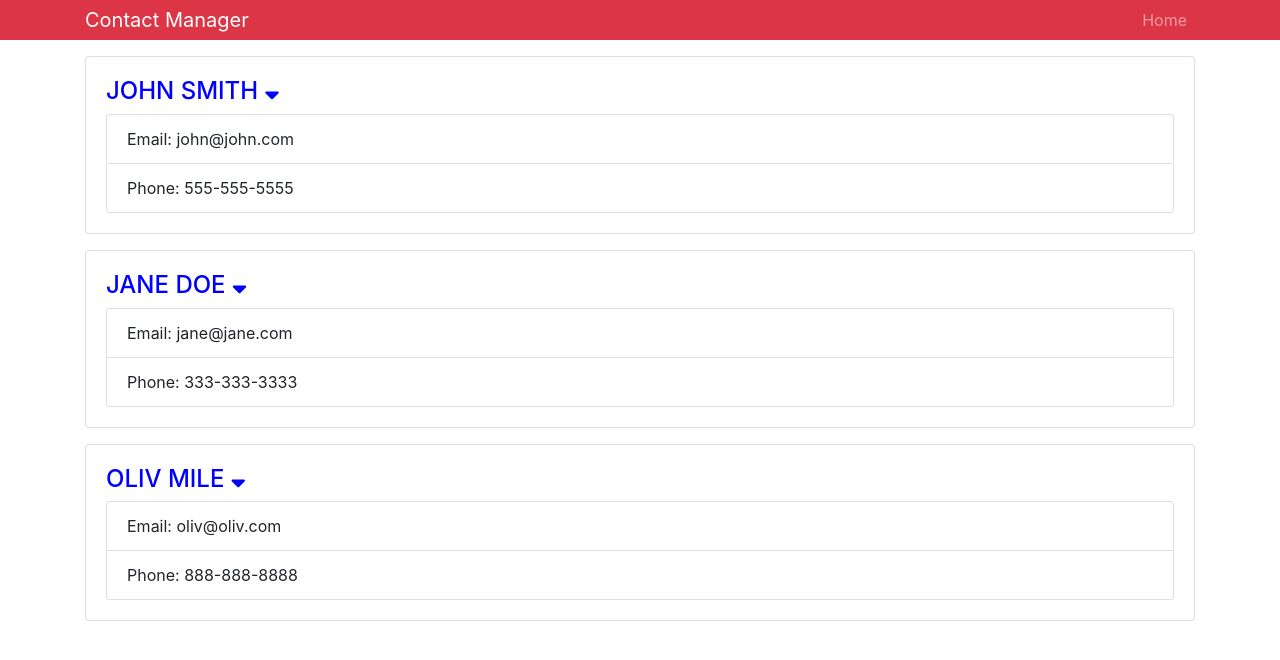
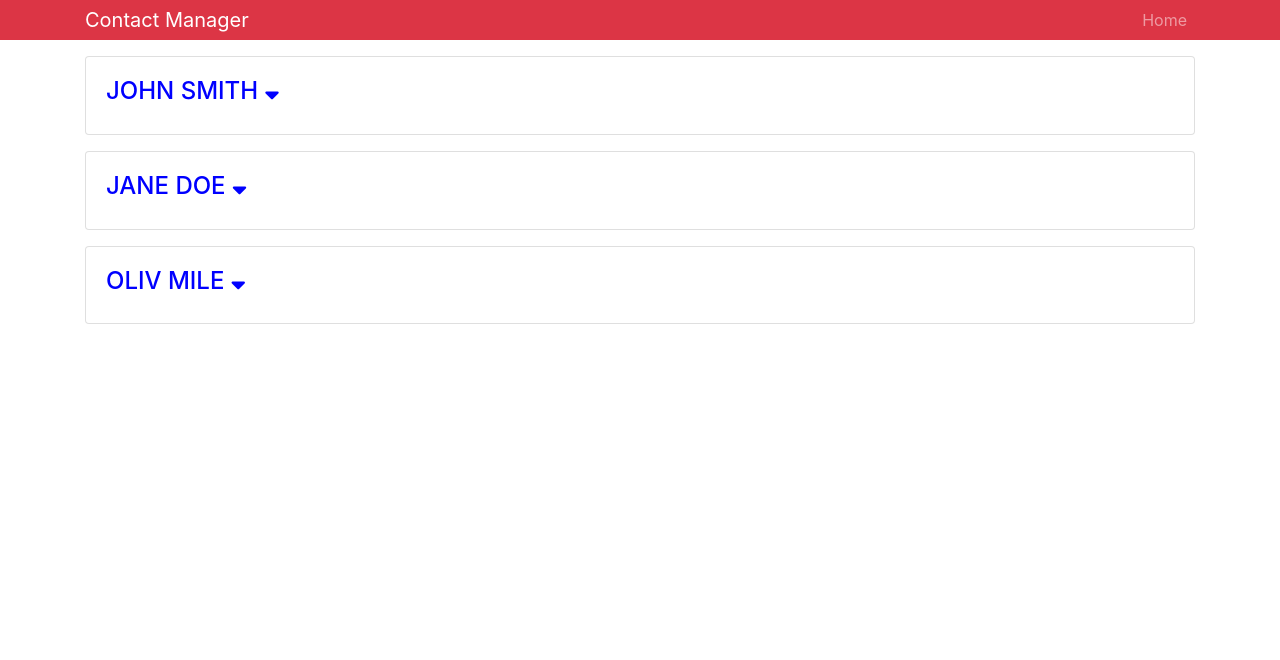
Before and after one commit to lucynaaleksandra/contact-form, a React (Create React App) app: page / in a window 1280 px wide. Shown: the top 660 px of the page. Built offline with nearby package versions, Linux system fonts and the light colour scheme.

Commit message:
added toggle optionn to Contact

```diff
--- a/src/components/Contact.js
+++ b/src/components/Contact.js
@@ -4,14 +4,15 @@ import PropTypes from 'prop-types'
 
 class Contact extends Component {
   state = {
-    showContactInfo: true
+    showContactInfo: false
   }
 
-  onShowClick = () => {
-    this.setState({
-      showContactInfo: false
-    })
-  }
+  // onShowClick = () => {
+  //   this.setState({
+  //     // toggle
+  //     showContactInfo: !this.state.showContactInfo
+  //   })
+  // }
 
   render() {
     const {
@@ -20,19 +21,28 @@ class Contact extends Component {
       phone
     } = this.props.contact
 
+    const { showContactInfo } = this.state
+
     return (
       <div className="card card-body mb-3">
         <h4>
           {name}{' '}
           {/* OR onClick={this.onShowClick.bind(this, name)}  */}
-          <i onClick={this.onShowClick}
+          {/* OR onClick={this.onShowClick} */}
+          <i
+            onClick={() => this.setState({ showContactInfo: !this.state.showContactInfo })}
             className="fas fa-sort-down">
           </i>
         </h4>
-        <ul className="list-group">
-          <li className="list-group-item">Email: {email}</li>
-          <li className="list-group-item">Phone: {phone}</li>
-        </ul>
+
+        {/* toggle */}
+        {showContactInfo ? (
+          <ul className="list-group">
+            <li className="list-group-item">Email: {email}</li>
+            <li className="list-group-item">Phone: {phone}</li>
+          </ul>
+        ) : null}
+
       </div>
     );
   }
```
